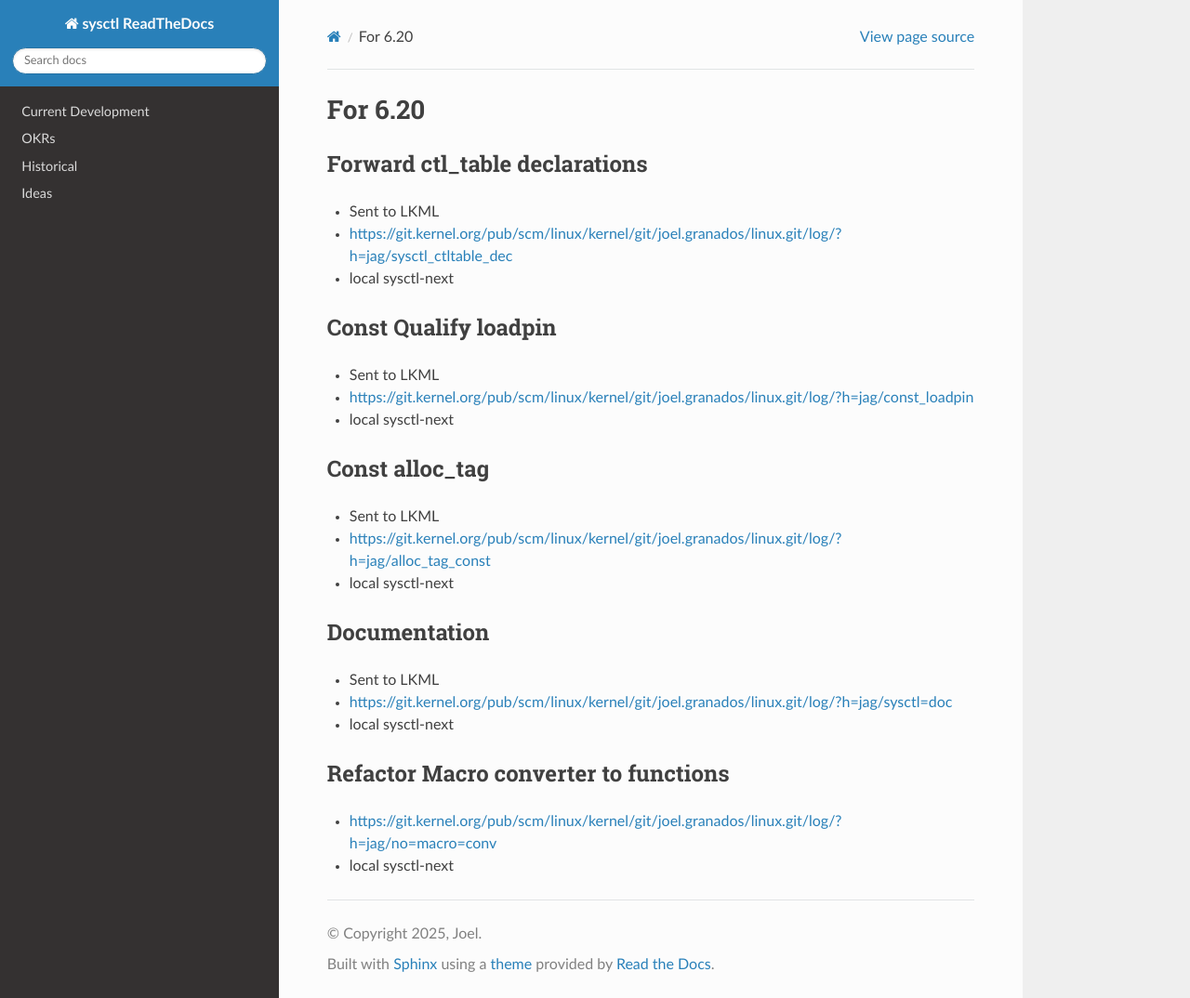
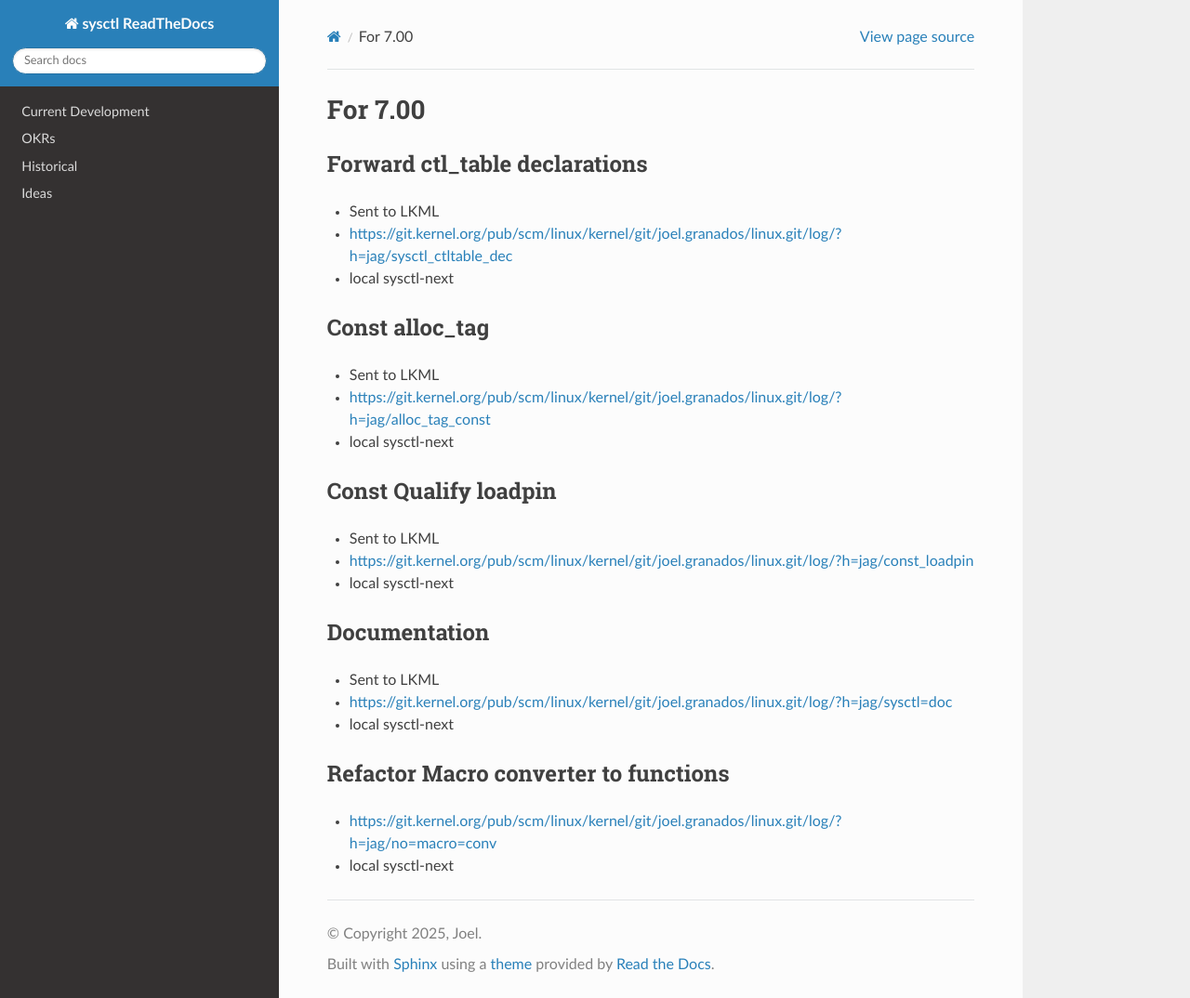
Before and after one commit to Joelgranados/sysctl_dev_rtd, a Sphinx documentation site: the page built from docs/release/release-7.00.rst, in a window 1280 px wide and 1074 px high. Shown: the whole window at 93% size. Built offline with Sphinx 7.4.7 and the Read the Docs theme 3.1.0, drawn with Linux system fonts in a browser that asks for light colours.

Commit message:
Batch update present window
Signed-off-by: Joel Granados <joel.granados@kernel.org>

```diff
--- a/docs/notes/constqualify.rst
+++ b/docs/notes/constqualify.rst
@@ -13,11 +13,11 @@ loadpin_sysctl_table
     do_proc_dointvec because do_proc_dointvec is static.
   - we need to do like what is done for proc_dointvec_jiffies which defies the
     push towards moving everything away from sysctl.c
-* We are tackling this in :ref: `Release 6.20`
+* We are tackling this in :ref: `Release 7.00`
 
 memory_allocation_profiling_sysctls
 ===================================
-* We are tackling this in :ref: `Release 6.20`
+* We are tackling this in :ref: `Release 7.00`
 
 s390 internal ctl_table
 =======================
--- a/docs/release/release-6.19.rst
+++ b/docs/release/release-6.19.rst
@@ -23,7 +23,7 @@ For 6.19
 
 .. note::
   There should be an explicity protection for the converters (as with the proc
-  functions); but this can be punted to 6.20. We are already working on a
+  functions); but this can be punted to 7.00. We are already working on a
   potential fix: [1]
 
   [1]https://git.kernel.org/pub/scm/linux/kernel/git/joel.granados/linux.git/log/?h=jag/no-macro-conv
--- a/docs/release/release-6.20.rst
+++ b/docs/release/release-7.00.rst
@@ -1,7 +1,7 @@
-.. _Release 6.20:
+.. _Release 7.00:
 
 ========
-For 6.20
+For 7.00
 ========
 
 Forward ctl_table declarations
@@ -10,16 +10,16 @@ Forward ctl_table declarations
 * https://git.kernel.org/pub/scm/linux/kernel/git/joel.granados/linux.git/log/?h=jag/sysctl_ctltable_dec
 * local sysctl-next
 
+Const alloc_tag
+===============
+* Sent to LKML
+* https://git.kernel.org/pub/scm/linux/kernel/git/joel.granados/linux.git/log/?h=jag/alloc_tag_const
+* local sysctl-next
+
 Const Qualify loadpin
 =====================
 * Sent to LKML
 * https://git.kernel.org/pub/scm/linux/kernel/git/joel.granados/linux.git/log/?h=jag/const_loadpin
-* local sysctl-next
-
-Const alloc_tag
-===============
-* Sent to LKML
-* https://git.kernel.org/pub/scm/linux/kernel/git/joel.granados/linux.git/log/?h=jag/alloc_tag_const
 * local sysctl-next
 
 Documentation
--- a/docs/release/release.rst
+++ b/docs/release/release.rst
@@ -4,7 +4,7 @@
 Release Notes
 =============
 
- * :ref:`Release 6.20`
+ * :ref:`Release 7.00`
  * :ref:`Release 6.19`
  * No PRS for 6.18
  * :ref:`Release 6.17`
```
